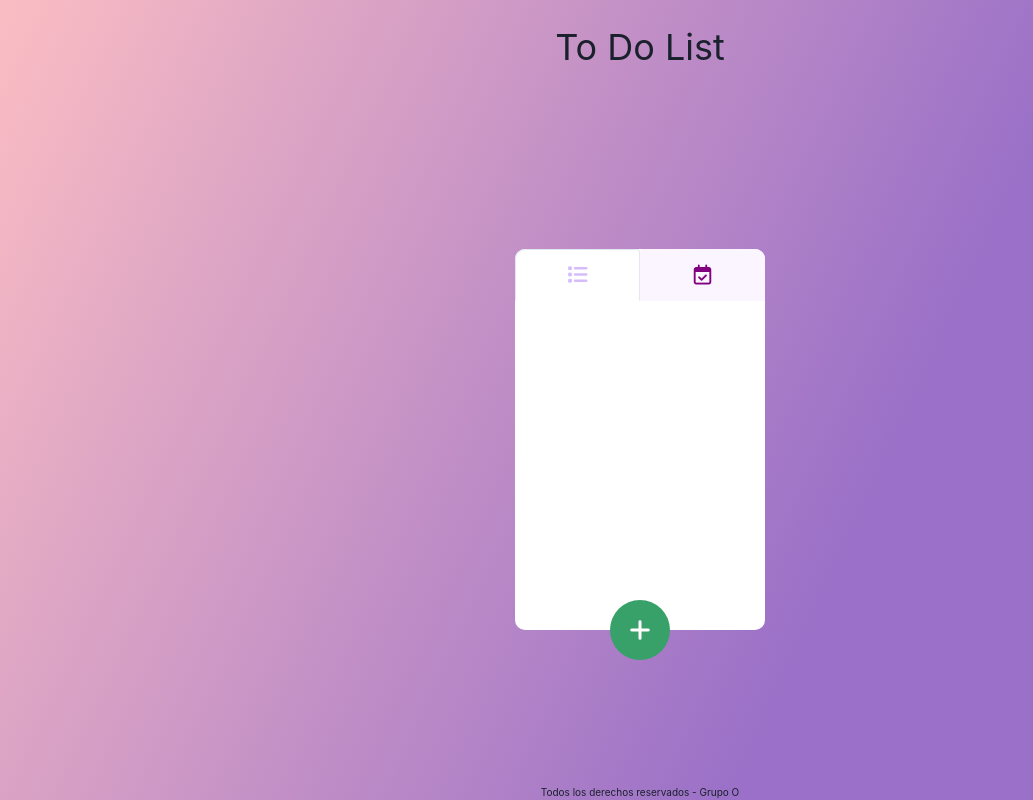
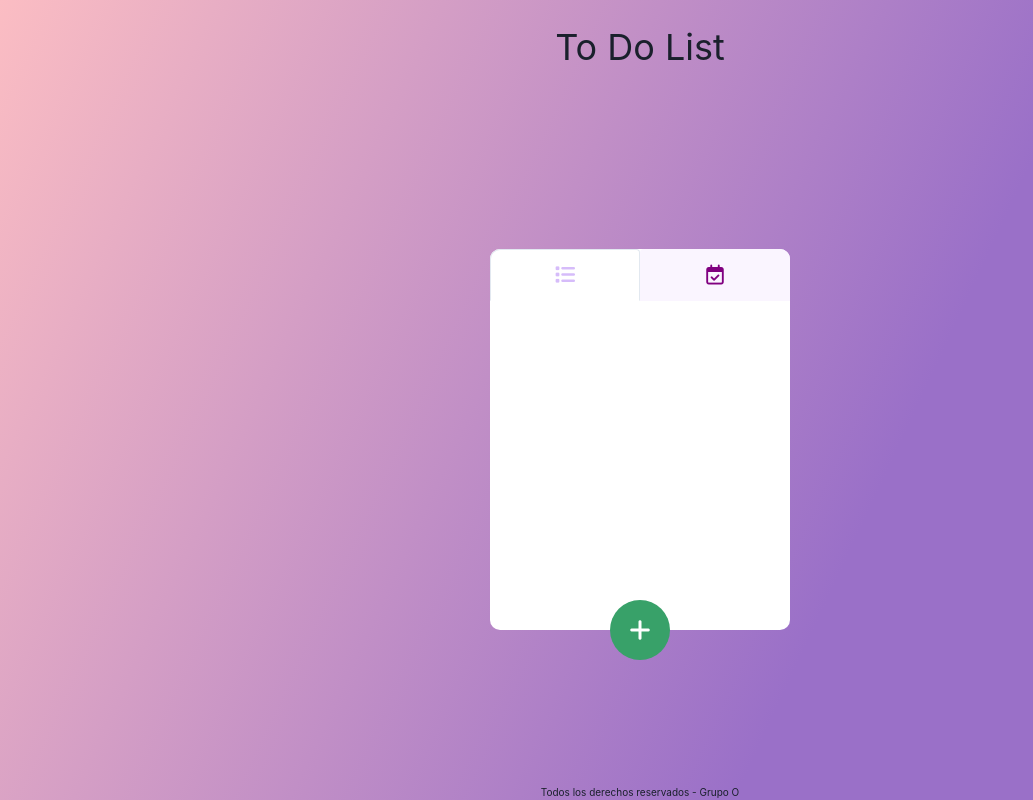
Before and after one commit to gg161087/ap_react012-ti, a React (Vite) app: page / in a window 1280 px wide. Shown: the whole page, without its empty margins (0-1033 px from the left). Built offline with nearby package versions, Linux system fonts and the light colour scheme.

Commit message:
remove scrollbar,w=30rem and limit 30char

```diff
--- a/src/components/TaskForm.jsx
+++ b/src/components/TaskForm.jsx
@@ -56,7 +56,7 @@ export const TaskForm = ({ onTaskAdd }) => {
           placeholder='Add your task'
           width='10rem'
           marginRight={"1rem"}
-          maxLength={20} //! limite de 20 caracteres por tarea
+          maxLength={30} //! limite de 30 caracteres por tarea
         />
         <Button type='submit' colorScheme='teal' variant='solid'>
           Add Task
--- a/src/index.css
+++ b/src/index.css
@@ -19,3 +19,6 @@ body{
   background: rgb(154,112,200);
   background: linear-gradient(295deg, rgba(154,112,200,1) 33%, rgba(251,189,195,1) 100%);
 }
+div::-webkit-scrollbar {
+  display: none;
+}
--- a/src/pages/Show.jsx
+++ b/src/pages/Show.jsx
@@ -80,7 +80,7 @@ export const Show = () => {
 
   return (
     <HStack justifyContent='center'>
-      <Tabs variant='enclosed' w='25rem' bg='white' borderRadius={"1rem"}>
+      <Tabs variant='enclosed' w='30rem' bg='white' borderRadius={"1rem"}>
         <TabList>
           <Tab
             w='50%'
```
